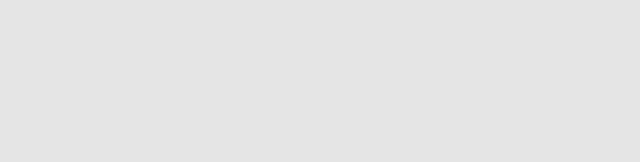
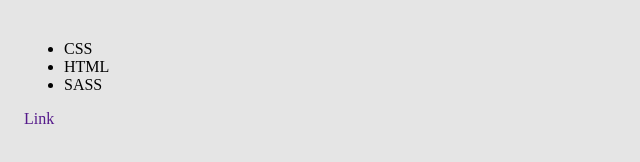
Before and after one commit to samithperera94/sassRefresher, a website: page src/Index.html in a window 1280 px wide. Shown: the whole page, without its empty margins (0-640 px from the left). Drawn offline with Linux system fonts and the light colour scheme.

Commit message:
sass nesting

```diff
--- a/sass/index.scss
+++ b/sass/index.scss
@@ -5,3 +5,25 @@
     padding:1em;
     background:$primary-color;
 }
+
+// .container nav ul>li:nth-child(1){
+//     font-size: 1em;
+// }
+
+//Nesting
+.container{
+    width: 100%;
+    height: 100%;
+    nav{
+        ul{
+            li{
+                font-size: 1em;
+            }
+        }
+        a{
+            text-decoration: none
+        }
+    }
+}
+
+//Partials
--- a/src/Index.html
+++ b/src/Index.html
@@ -11,7 +11,16 @@
 </head>
 
 <body>
-
+    <div class="container">
+        <nav>
+            <ul>
+                <li>CSS</li>
+                <li>HTML</li>
+                <li>SASS</li>
+            </ul>
+            <a href="">Link</a>
+        </nav>
+    </div>
 </body>
 
 </html>
```
Also changed, not shown: css/style.css, 1 other file.
